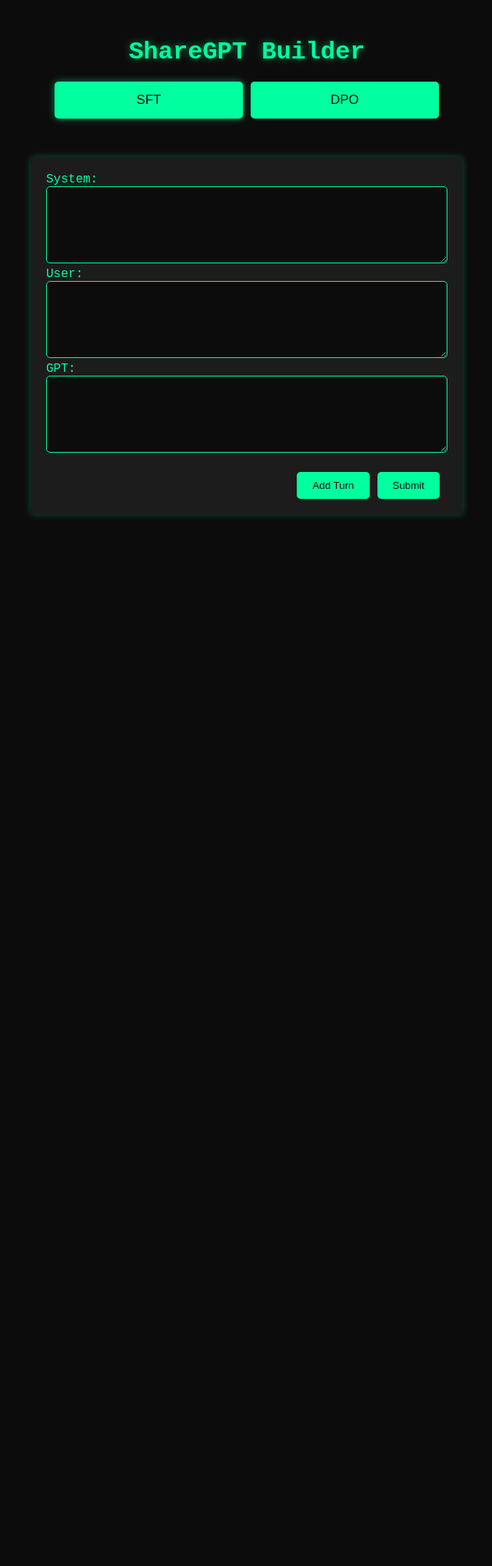
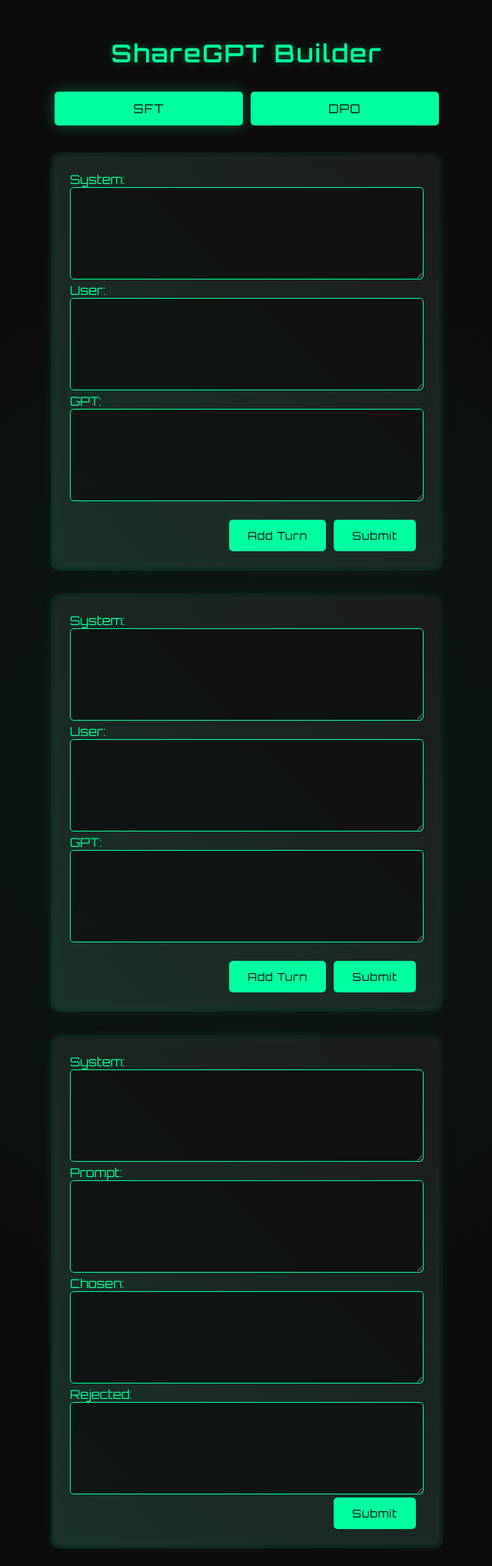
Before and after one commit to teknium1/ShareGPT-Builder, a Flask app: page / in a window 1280 px wide. Shown: the whole page at 77% size, without its empty margins (319-959 px from the left). Before the commit the page ends 672 px from the top, so only its background shows below. Run offline with Flask 2, Linux system fonts and the light colour scheme.

Commit message:
Update index.html

```diff
--- a/templates/index.html
+++ b/templates/index.html
@@ -4,17 +4,27 @@
    <head>
        <title>ShareGPT Builder</title>
        <style>
+@import url('https://fonts.googleapis.com/css2?family=Orbitron:wght@400;500;600;700&display=swap');
+
 h1 {
     text-align: center;
-               margin-bottom: 20px;
+    margin-bottom: 30px;
     color: #00ff9f;
-               text-shadow: 0 0 10px rgba(0, 255, 159, 0.5);
+    text-shadow: 0 0 10px rgba(0, 255, 159, 0.3);
+    font-family: 'Orbitron', sans-serif;
+    font-weight: 600;
+    letter-spacing: 2px;
+    font-size: 32px;
 }
 body {
-               font-family: 'Courier New', monospace;
+    font-family: 'Orbitron', sans-serif;
     padding: 20px;
     background-color: #0c0c0c;
     color: #00ff9f;
+    background-image: radial-gradient(circle at center, rgba(0, 255, 159, 0.05) 0%, rgba(0, 0, 0, 0) 70%);
+    background-repeat: no-repeat;
+    background-position: center;
+    background-size: 100vmax;
 }
 .container {
     width: 50%;
@@ -23,33 +33,55 @@
 form {
     background-color: #1c1c1c;
     padding: 20px;
-               border-radius: 5px;
-               box-shadow: 0 0 10px rgba(0, 255, 159, 0.3);
+    border-radius: 8px;
+    box-shadow: 0 0 20px rgba(0, 255, 159, 0.1);
+    position: relative;
+    backdrop-filter: blur(5px);
+}
+form::before {
+    content: "";
+    position: absolute;
+    top: -5px;
+    left: -5px;
+    right: -5px;
+    bottom: -5px;
+    background: linear-gradient(45deg, rgba(0, 255, 159, 0.1), rgba(0, 255, 159, 0));
+    z-index: -1;
+    border-radius: 10px;
+    backdrop-filter: blur(5px);
 }
 .turn {
     margin-bottom: 20px;
 }
 textarea {
     width: 100%;
-               min-height: 100px;
+    min-height: 120px;
     padding: 10px;
     border-radius: 5px;
     border: 1px solid #00ff9f;
-               background-color: #0c0c0c;
+    background-color: rgba(12, 12, 12, 0.7);
     color: #00ff9f;
     box-sizing: border-box;
+    font-family: 'Orbitron', sans-serif;
+    letter-spacing: 1px;
+    backdrop-filter: blur(5px);
 }
 button, input[type="submit"] {
     background-color: #00ff9f;
     color: #0c0c0c;
-               padding: 10px 20px;
+    padding: 12px 24px;
     border: none;
     border-radius: 5px;
     cursor: pointer;
-               transition: background-color 0.3s ease;
+    transition: background-color 0.3s ease, box-shadow 0.3s ease, transform 0.3s ease;
+    font-family: 'Orbitron', sans-serif;
+    letter-spacing: 1px;
+    font-size: 14px;
 }
 button:hover, input[type="submit"]:hover {
     background-color: #00d184;
+    box-shadow: 0 0 20px rgba(0, 255, 159, 0.3);
+    transform: translateY(-2px);
 }
 .button-container {
     display: flex;
@@ -76,6 +108,9 @@
     text-align: center;
     margin-top: 20px;
     color: #00ff9f;
+    font-family: 'Orbitron', sans-serif;
+    letter-spacing: 1px;
+    font-size: 12px;
 }
 .tablink {
     background-color: #00ff9f;
@@ -84,20 +119,24 @@
     border: none;
     outline: none;
     cursor: pointer;
-               padding: 14px 16px;
-               font-size: 17px;
+    padding: 12px 16px;
+    font-size: 16px;
     width: 20%;
-               transition: background-color 0.3s ease;
+    transition: background-color 0.3s ease, box-shadow 0.3s ease, transform 0.3s ease;
+    font-family: 'Orbitron', sans-serif;
+    letter-spacing: 1px;
 }
 
 .tablink:hover {
     background-color: #00d184;
+    box-shadow: 0 0 20px rgba(0, 255, 159, 0.3);
+    transform: translateY(-2px);
 }
 
 .tabcontent {
     color: #00ff9f;
     display: none;
-               padding: 50px;
+    padding: 40px;
     text-align: left;
 }
 
@@ -106,7 +145,15 @@
     margin: auto;
 }
 .active {
-               box-shadow: 0 0 10px rgba(0, 255, 159, 0.5);
+    box-shadow: 0 0 20px rgba(0, 255, 159, 0.3);
+}
+
+.container {
+    width: 500px;
+    margin: auto;
+}
+#dpoForm {
+    margin-top: 40px;
 }
        </style>
    </head>
@@ -164,3 +211,104 @@
        </script>
    </body>
 </html>
+
+<!DOCTYPE html>
+<script src="{{ url_for('static', filename='main.js') }}"></script>
+<html>
+<head>
+    <title>ShareGPT Builder</title>
+</head>
+<body>
+    <div class="container">
+        <form id="sftForm" action="/sft" method="POST" onsubmit="submitForm(event, 'sftForm', 'sft')">
+            <div id="turns">
+                <div class="turn">
+                    <div>
+                        <label for="system">System:</label>
+                        <textarea id="system" name="system"></textarea>
+                    </div>
+                    <div>
+                        <label for="user">User:</label>
+                        <textarea id="user" name="user[]"></textarea>
+                    </div>
+                    <div>
+                        <label for="gpt">GPT:</label>
+                        <textarea id="gpt" name="gpt[]"></textarea>
+                    </div>
+                </div>
+            </div>
+            <div class="button-container">
+                <button type="button" onclick="addTurn()">Add Turn</button>
+                <input type="submit" value="Submit">
+            </div>
+        </form>
+    </div>
+    <script>
+    function addTurn() {
+        var turns = document.getElementById('turns');
+        var newTurn = document.createElement('div');
+        newTurn.innerHTML = '<div><label for="user">User:</label><textarea id="user" name="user[]"></textarea></div><div><label for="gpt">GPT:</label><textarea id="gpt" name="gpt[]"></textarea></div>';
+        turns.appendChild(newTurn);
+    }
+    </script>
+    <script>
+        document.getElementById("sftForm").addEventListener("submit", function(){
+            setTimeout(function() {
+                document.getElementById("sftForm").reset();
+            }, 10);
+        });
+    </script>
+</body>
+</html>
+
+<!DOCTYPE html>
+<script src="{{ url_for('static', filename='main.js') }}"></script>
+<html>
+<head>
+    <title>DPO Builder</title>
+    <!-- Add your CSS here -->
+</head>
+<body>
+    <div class="container">
+        <!-- Add action attribute to the form tag -->
+        <form id="dpoForm" action="{{ url_for('dpo_form') }}" method="POST" onsubmit="submitForm(event, 'dpoForm', 'dpo')">
+            <div>
+                <label for="system">System:</label>
+                <textarea id="system" name="system"></textarea>
+            </div>
+            <div>
+                <label for="prompt">Prompt:</label>
+                <textarea id="prompt" name="prompt"></textarea>
+            </div>
+            <div>
+                <label for="chosen">Chosen:</label>
+                <textarea id="chosen" name="chosen"></textarea>
+            </div>
+            <div id="rejections">
+                <div>
+                    <label for="rejected">Rejected:</label>
+                    <textarea id="rejected" name="rejected"></textarea> <!-- Changed name from "rejected[]" to "rejected" -->
+                </div>
+            </div>
+            <div class="button-container">
+                <input type="submit" value="Submit">
+            </div>
+        </form>
+    </div>
+    <script>
+    function addRejection() {
+        var rejections = document.getElementById('rejections');
+        var newRejection = document.createElement('div');
+        newRejection.innerHTML = '<label for="rejected">Rejected:</label><textarea id="rejected" name="rejected"></textarea>'; <!-- Changed name from "rejected[]" to "rejected" -->
+        rejections.appendChild(newRejection);
+    }
+    </script>
+    <script>
+        document.getElementById("dpoForm").addEventListener("submit", function(){
+            setTimeout(function() {
+                document.getElementById("dpoForm").reset();
+            }, 10);
+        });
+    </script>
+</body>
+</html>
```
Lines whose indentation alone changed are shown as unchanged.
